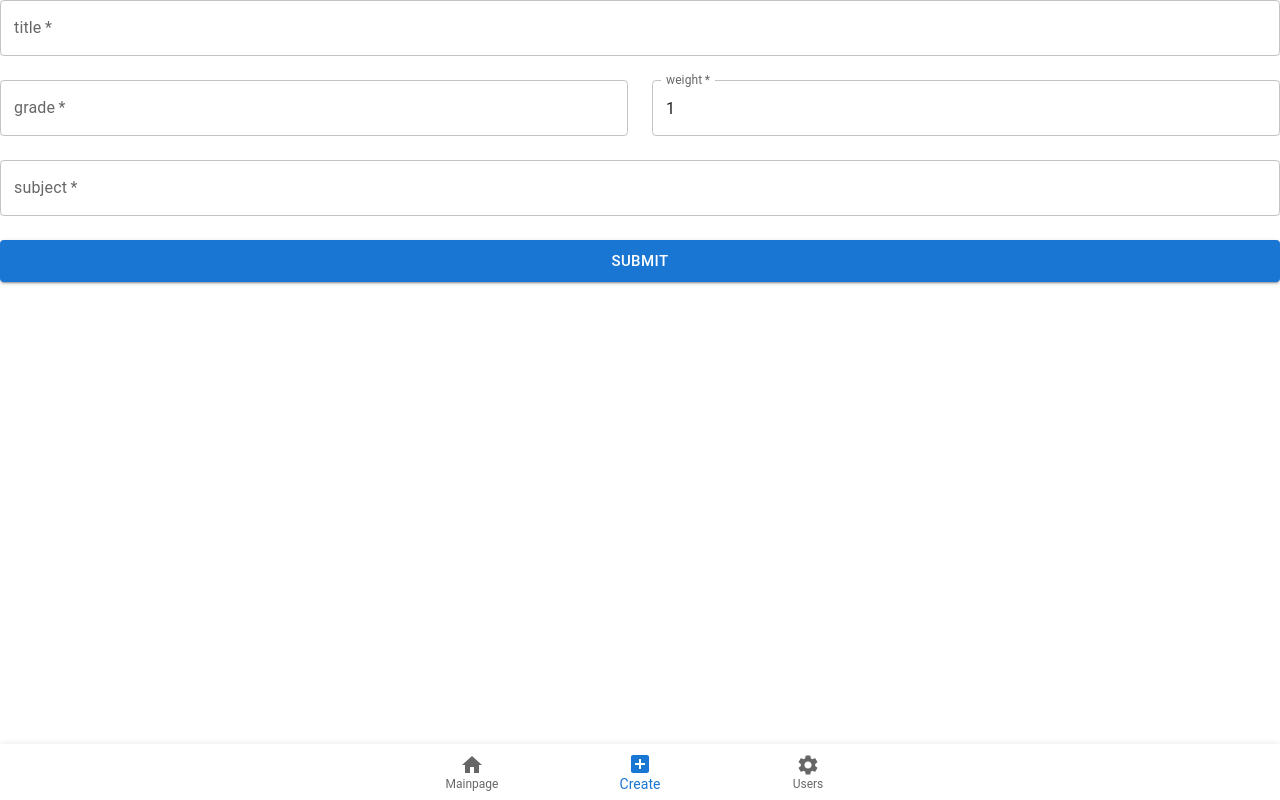
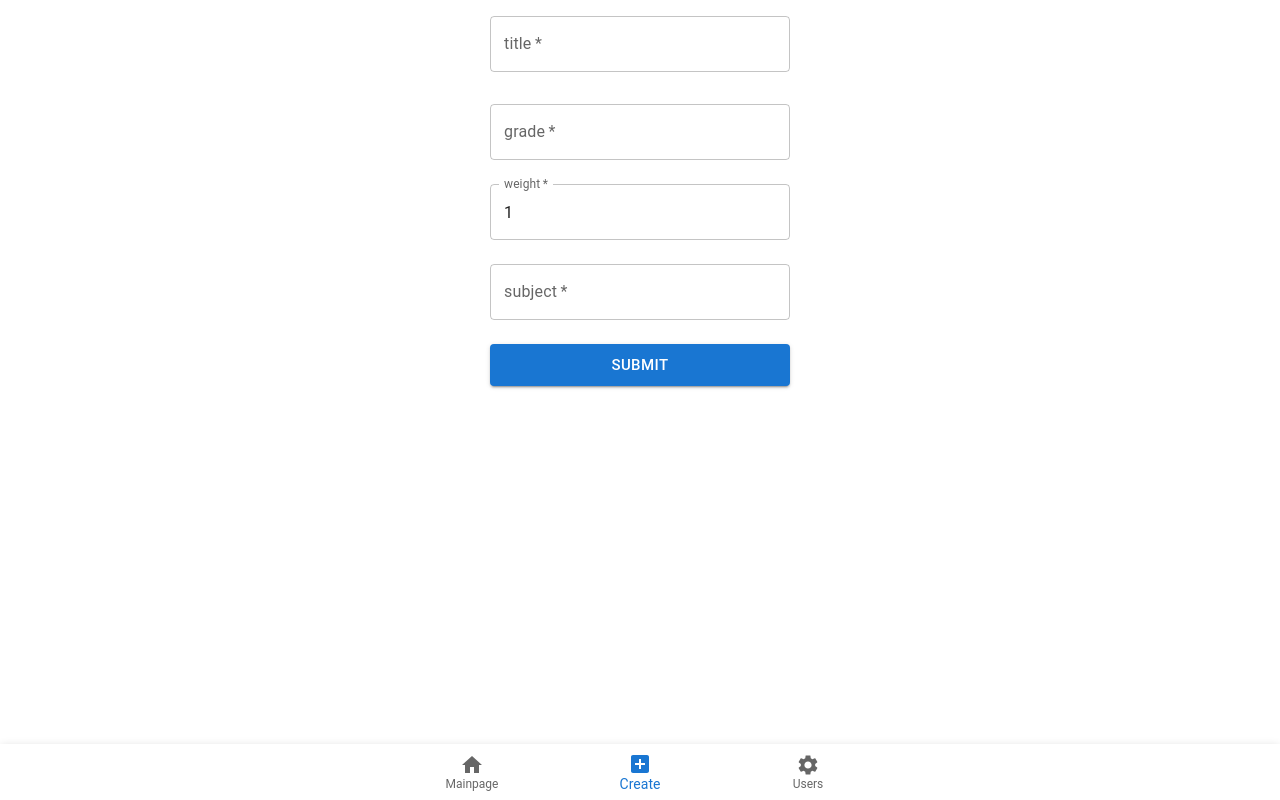
Before and after one commit to EniatinusJr/Notenverwaltung, a React (Create React App) app: page / in a window 1280 px wide. Both pictures are taken after a click on the button "Create". Built offline with nearby package versions, Linux system fonts and the light colour scheme; no server answers; the database is empty.

Commit message:
styling create site

```diff
--- a/src/Create.js
+++ b/src/Create.js
@@ -50,22 +50,28 @@ function Create() {
 
   return (
     <Box>
-      <Grid container spacing={3}>
-        <Grid item xs={12} md={12}>
+      <Grid
+        container spacing={3}
+        direction="column"
+        alignItems="center"
+        justifyContent="center"
+        >
+        <Grid item xs={6} md={6}>
           <TextField
-            fullWidth
+            sx={{width: { sm: 200, md: 300 }}}
             id="title"
             label="title"
             variant="outlined"
             onChange={ (event) => setTitle(event.target.value)}
             value={title}
             required
+            margin="normal"
           />
         </Grid>
 
-        <Grid item xs={12} md={6}>
+        <Grid item xs={6} md={6}>
           <TextField
-            fullWidth
+            sx={{width: { sm: 200, md: 300 }}}
             InputProps={{ inputProps: { min: 1, max: 6 } }}
             type="number"
             id="grade"
@@ -77,9 +83,9 @@ function Create() {
           />
         </Grid>
 
-        <Grid item xs={12} md={6}>
+        <Grid item xs={6} md={6}>
           <TextField
-            fullWidth
+            sx={{width: { sm: 200, md: 300 }}}
             id="weight"
             label="weight"
             variant="outlined"
@@ -91,9 +97,9 @@ function Create() {
           />
         </Grid>
 
-        <Grid item xs={12} md={12}>
+        <Grid item xs={6} md={6}>
           <TextField
-            fullWidth
+            sx={{width: { sm: 200, md: 300 }}}
             id="subject"
             label="subject"
             variant="outlined"
@@ -104,8 +110,8 @@ function Create() {
           />
         </Grid>
 
-        <Grid item xs={12} md={12}>
-          <Button fullWidth variant="contained" size="large" onClick={addGrade} type='submit'>
+        <Grid item xs={6} md={6}>
+          <Button sx={{width: { sm: 200, md: 300 }}} variant="contained" size="large" onClick={addGrade} type='submit'>
             submit
           </Button>
         </Grid>
```
